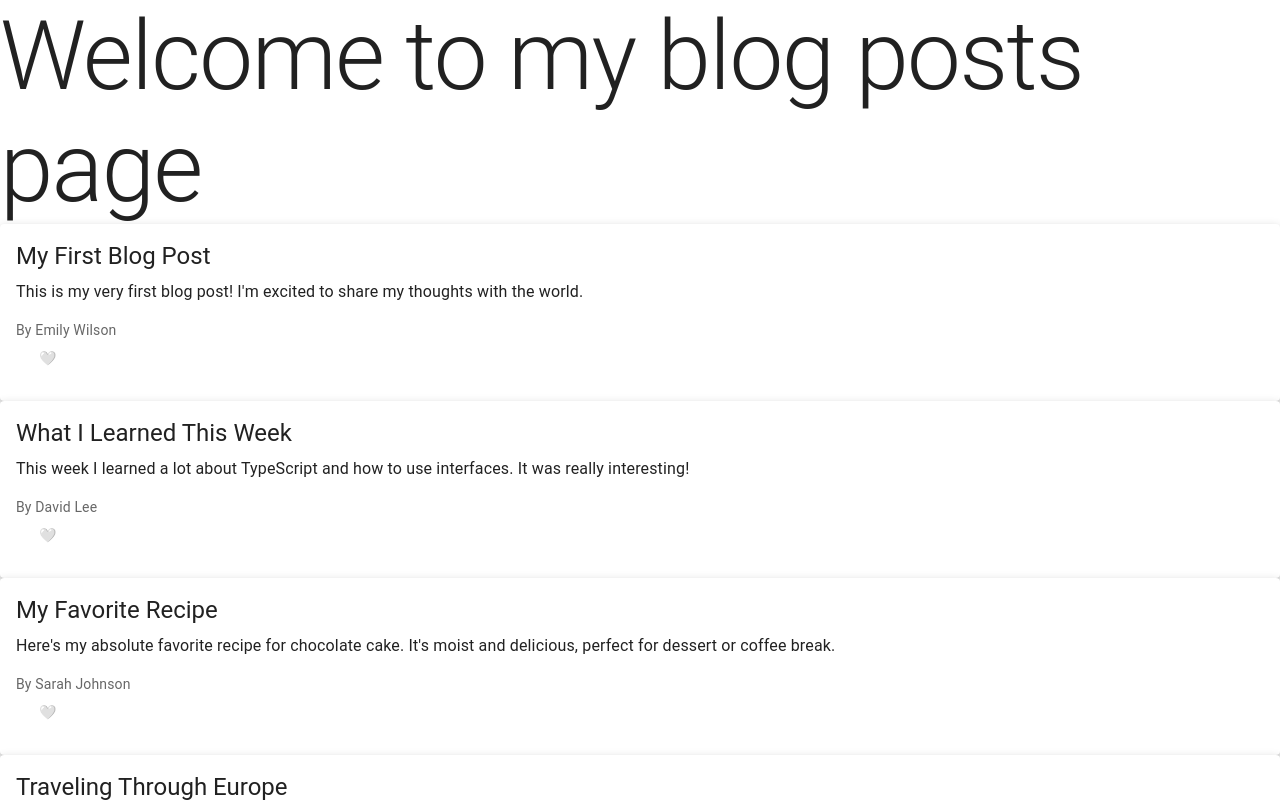
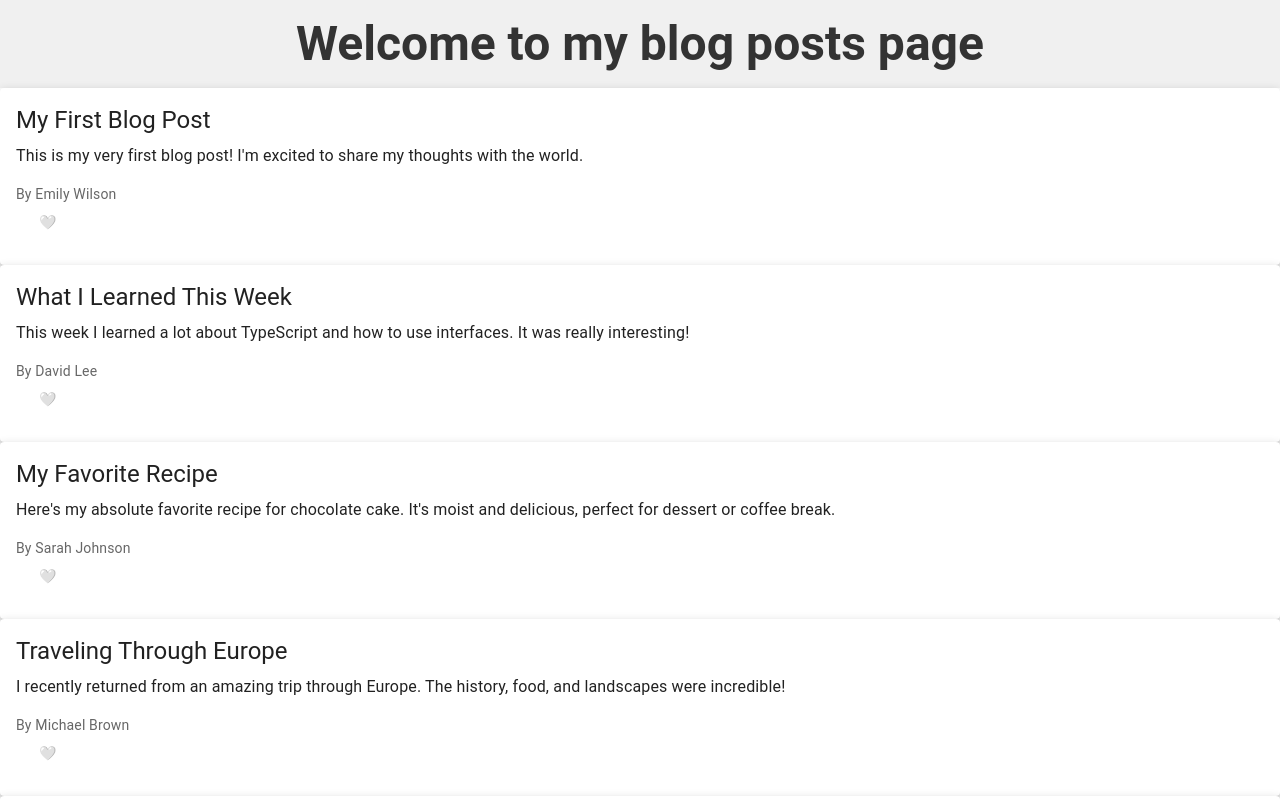
Before and after one commit to Davod0/Next.js-PostFlow, a Next.js app: page / in a window 1280 px wide. Shown: the top 802 px of the page. Built offline with nearby package versions, Linux system fonts and the light colour scheme.

Commit message:
Implemented  the component ShowHeader to display a Header

```diff
--- /dev/null
+++ b/app/components/ShowHeader.tsx
@@ -0,0 +1,26 @@
+import React from 'react';
+import { Box, Typography } from '@mui/material';
+
+export default function ShowHeader() {
+    return (
+        <Box sx={{
+            display: 'flex',
+            justifyContent: 'center',
+            alignItems: 'center',
+            backgroundColor: '#f0f0f0',
+            padding: 2,
+        }}>
+            <Typography variant="h3" component="h1" sx={{
+                color: '#333',
+                fontWeight: 700,
+                textAlign: 'center',
+                maxWidth: '80%',
+                '@media (max-width: 600px)': {
+                    fontSize: '2rem',
+                },
+            }}>
+                Welcome to my blog posts page
+            </Typography>
+        </Box>
+    );
+}
--- a/app/page.tsx
+++ b/app/page.tsx
@@ -1,17 +1,16 @@
 "use client"
 
-import { Typography } from "@mui/material";
 import PostCard from "./components/PostCard";
+import ShowHeader from "./components/ShowHeader";
 import { posts } from "./data";
 
 export default function Home() {
 
-    const postsList = posts;
+  const postsList = posts;
 
   return (
        <main>
-        <Typography variant="h1">Welcome to my blog posts page</Typography>
-
+        <ShowHeader/>
         {postsList.map((post) => (
           <PostCard key={post.id} post={post} />
         ))}
```
Also changed, not shown: app/components/LikedButton.tsx (line endings or trailing spaces).
